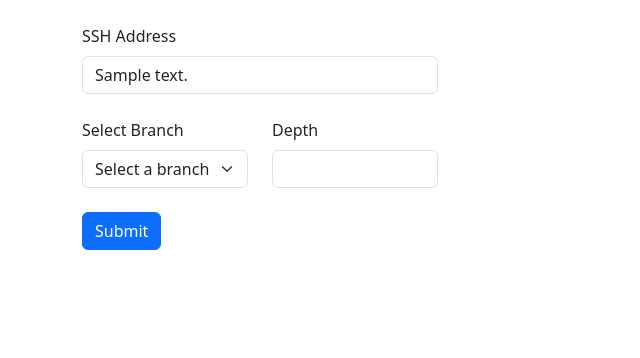
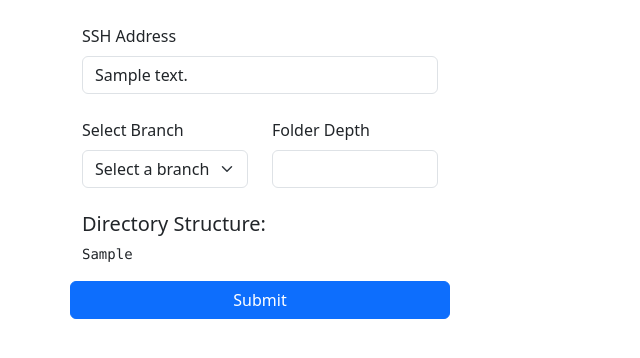
Before and after one commit to maddytae/gitexplorer, a Flask app: template templates/index.html in a window 1280 px wide. Shown: the top 358 px of the page, without its empty margins (0-640 px from the left). Run offline with Flask 3, Linux system fonts and the light colour scheme; the template is opened without the code that fills it: most values are stand-ins (such as "Sample title", 1, 10 or a date in 2020).

Commit message:
saving work

```diff
--- a/app.py
+++ b/app.py
@@ -1,5 +1,6 @@
-from flask import Flask, request, render_template
+from flask import Flask, request, render_template,session
 import utilities
+import subprocess
 
 app = Flask(__name__)
 
@@ -9,24 +10,46 @@ def home():
     selected_branch = ""
     branches = []
     depth=""
+    tree_output=''
+    folder_depth=''
 
     if request.method == "POST":
         sshAddress = request.form.get("sshAddress")
         selected_branch = request.form.get("selectedBranch")
         depth= request.form.get("depthValue")
+        folder_depth= request.form.get("folderdepthValue")
 
         # If SSH address is provided, get branches
         if sshAddress:
             message = utilities.get_repo(sshAddress)
             branches = message.splitlines()  # Split the message into a list of branches
 
-        print("Selected Branch:", selected_branch)
-        print("Selected Depth:", depth)
+
+        # Check if repo name or branch has changed
+        repo_changed = sshAddress != session.get('last_sshAddress')
+        branch_changed = selected_branch != session.get('last_selected_branch')
+
+        if selected_branch is not None:
+            utilities.clone_repo(sshAddress,selected_branch,'/Users/maddy/my_repos/repo_store')
+            session['last_sshAddress'] = sshAddress
+            session['last_selected_branch'] = selected_branch
+
+        if int(folder_depth)>0:
+            raw_tree_output = subprocess.check_output(['tree','-L',str(folder_depth),
+                                                        '/Users/maddy/my_repos/repo_store/pandas'], text=True)
+                # Split the output into lines and remove the first line
+            lines = raw_tree_output.split('\n')
+            tree_output = '\n'.join(lines[1:])
+
+
+
 
     return render_template('index.html', branches=branches,
                            sshAddress=sshAddress,
                            selected_branch=selected_branch,
-                           depth=depth)
+                           depth=depth,
+                           tree_output=tree_output,
+                           folder_depth=folder_depth)
 
 if __name__ == "__main__":
     app.run(debug=True)
--- a/templates/index.html
+++ b/templates/index.html
@@ -30,12 +30,24 @@
                             </select>
                         </div>
 
-                        <!-- Depth Input -->
+                        <!-- Depth Input
                         <div class="col">
                             <label for="integerInput" class="form-label">Depth</label>
                             <input type="number" class="form-control" id="integerInput" name="depthValue" value="{{ depth }}" required>
                         </div>
+                    </div>  -->
+
+                    <div class="col">
+                        <label for="integerInput" class="form-label">Folder Depth</label>
+                        <input type="number" class="form-control" id="integerInput" name="folderdepthValue" value="{{ folder_depth }}" required>
                     </div>
+
+                    <div class="mt-4">
+                        <h5>Directory Structure:</h5>
+                        <pre>{{ tree_output }}</pre>
+                    </div>
+
+
                     {% endif %}
 
 
```
Also changed, not shown: utilities/utils.py (+20 -0 lines), 2 other files.
